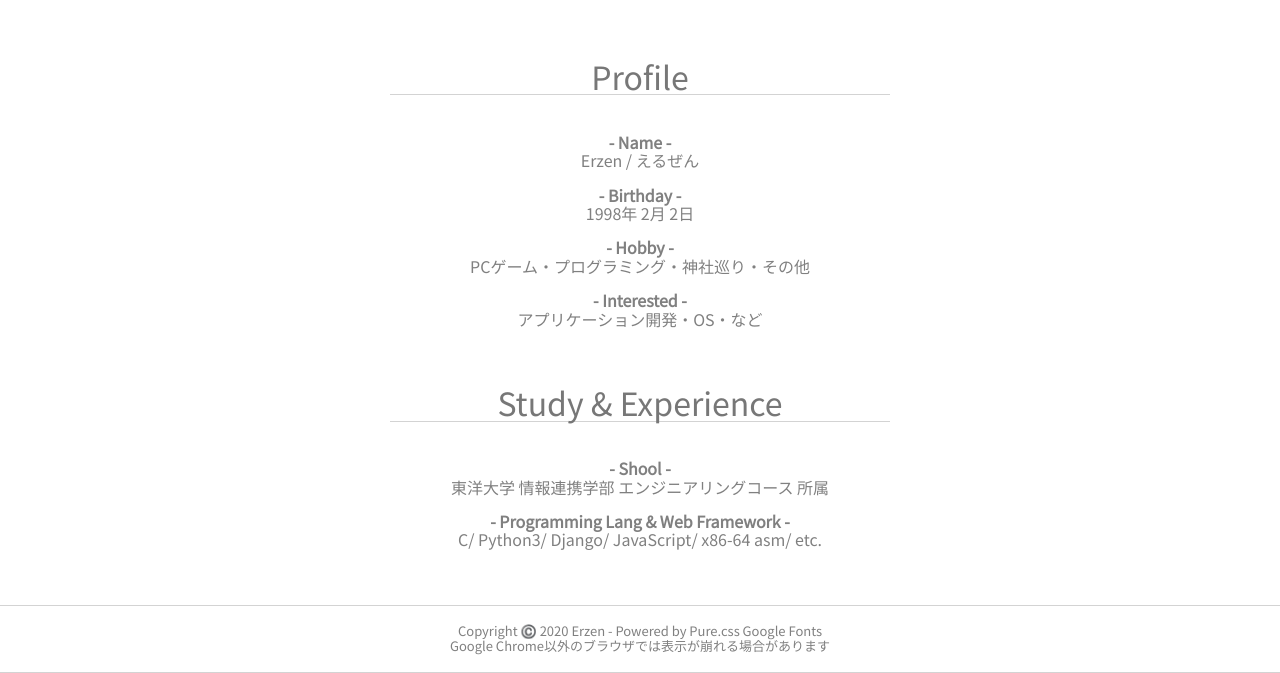
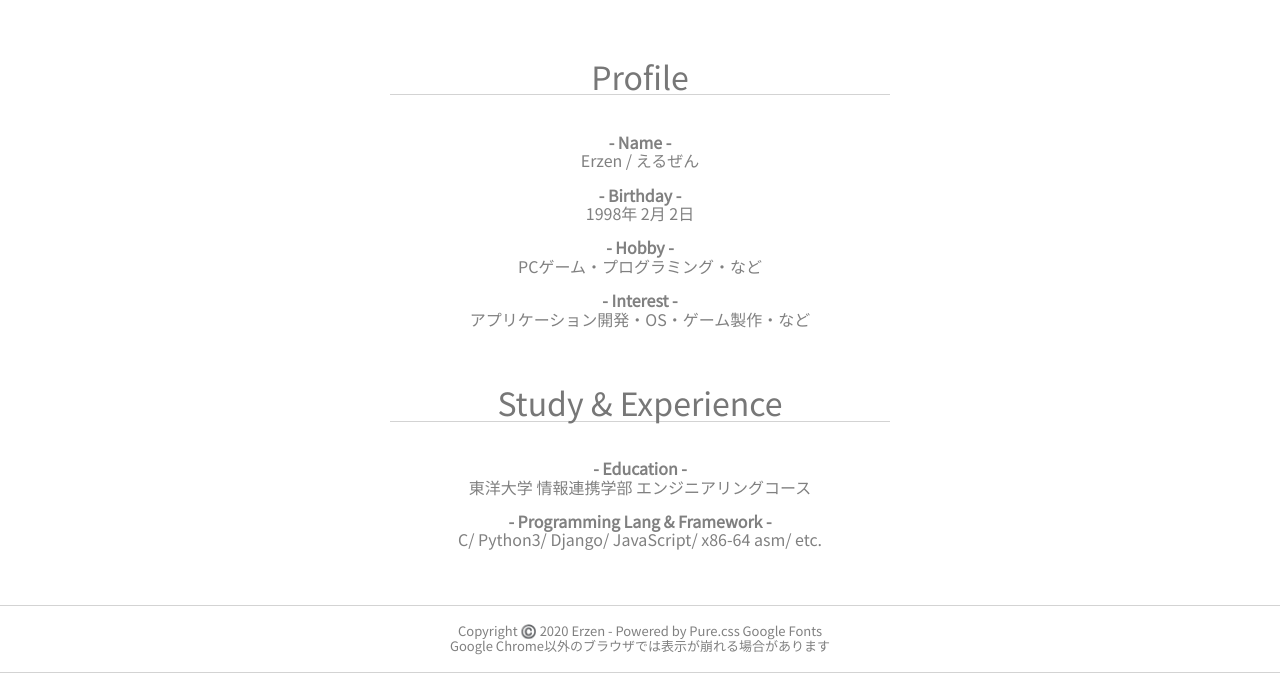
Before and after one commit to Erzen02/erzen.github.io, a plain HTML site: page profile.html in a window 1280 px wide. Shown: the part 288-961 px from the top of the page. Drawn offline with nearby package versions, Linux system fonts and the light colour scheme.

Commit message:
[MOD] fix some writing mistakes

```diff
--- a/profile.html
+++ b/profile.html
@@ -48,15 +48,15 @@
       <div class="pure-u-1-1">
         <p><b>- Name -</b><br>Erzen / えるぜん</p>
         <p><b>- Birthday -</b><br>1998年 2月 2日</p>
-        <p><b>- Hobby -</b><br>PCゲーム・プログラミング・神社巡り・その他</p>
-        <p><b>- Interested -</b><br>アプリケーション開発・OS・など</p>
+        <p><b>- Hobby -</b><br>PCゲーム・プログラミング・など</p>
+        <p><b>- Interest -</b><br>アプリケーション開発・OS・ゲーム製作・など</p>
       </div>
       <div class="pure-u-1-1">
         <h1>Study & Experience</h1>
       </div>
       <div class="pure-u-1-1">
-        <p><b>- Shool -</b><br>東洋大学 情報連携学部 エンジニアリングコース 所属</p>
-        <p><b>- Programming Lang & Web Framework -</b><br>C/ Python3/ Django/ JavaScript/ x86-64 asm/ etc.</p>
+        <p><b>- Education -</b><br>東洋大学 情報連携学部 エンジニアリングコース</p>
+        <p><b>- Programming Lang & Framework -</b><br>C/ Python3/ Django/ JavaScript/ x86-64 asm/ etc.</p>
       </div>
     </div>
   </div>
```
Also changed, not shown: index.html (+2 -2 lines).
